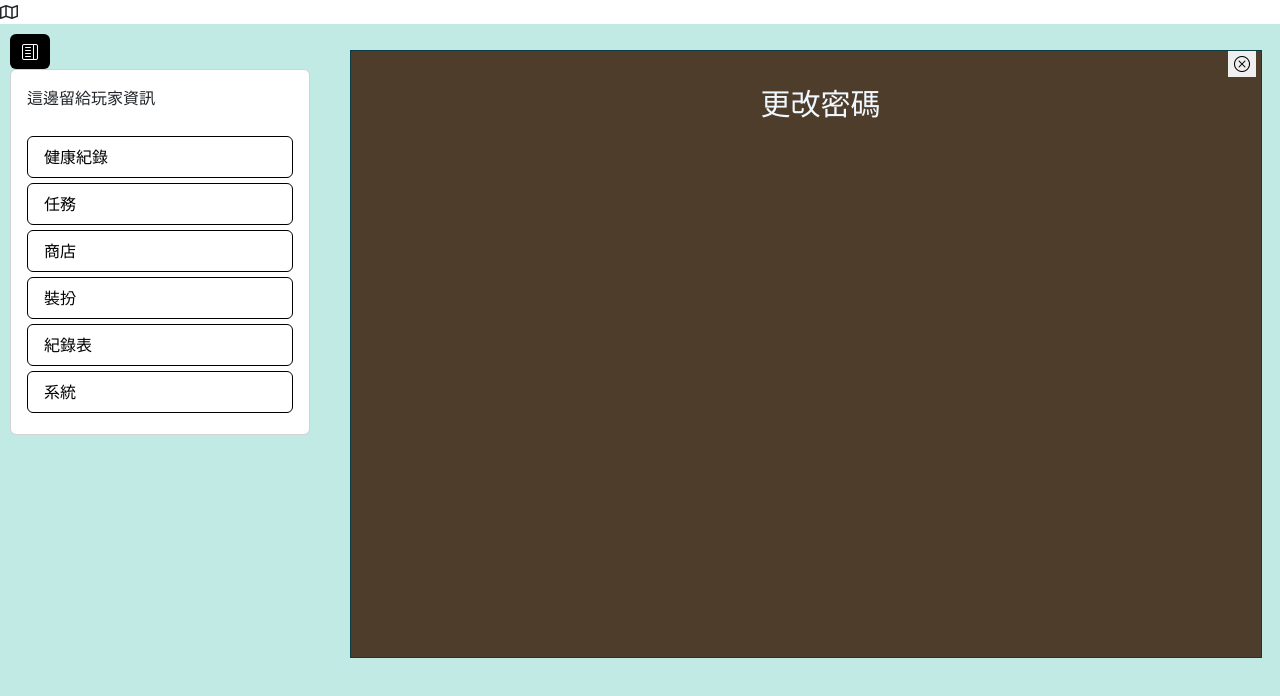
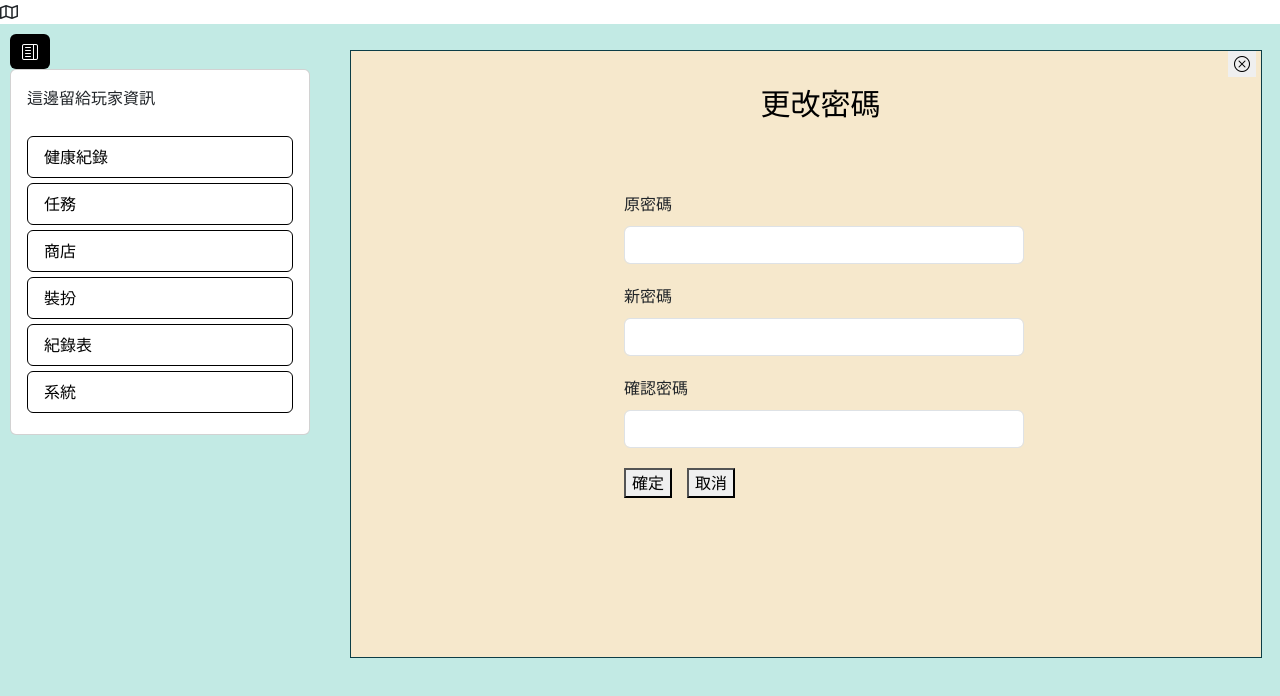
Before and after one commit to oez660oez/GoodByeCouchPotato_Front-End, a Vue app: page /outdoor/system/changepassword in a window 1280 px wide. Shown: the top 696 px of the page. Built offline with nearby package versions, Linux system fonts and the light colour scheme.

Commit message:
第三次合併：新增會員登入與變更密碼

```diff
--- a/package.json
+++ b/package.json
@@ -13,6 +13,8 @@
     "bootstrap": "^5.3.3",
     "bootstrap-icons": "^1.11.3",
     "font-awesome": "^4.7.0",
+    "pinia": "^2.2.4",
+    "pinia-plugin-persistedstate": "^4.1.1",
     "vue": "^3.4.29",
     "vue-router": "^4.4.5"
   },
--- /dev/null
+++ b/src/Stores/PlayerCharacter.js
@@ -0,0 +1,93 @@
+import { defineStore } from "pinia";
+import { ref } from "vue";
+
+export const Playerinformation = defineStore(
+  "UserAccount",
+  () => {
+    //狀態，用來儲存玩家的角色與帳號資訊
+    const playerAccount = ref("");
+    const isLoggedIn = ref(false);
+    const characterID = ref(""); // 保存使用者的角色ID
+    const characterName = ref(""); // 角色名稱
+    const characterLevel = ref(""); // 角色等級
+    const characterExperience = ref(""); // 角色經驗值
+    const characterEnvironment = ref(""); // 角色環境值
+    const characterCoins = ref(""); // 角色金幣
+    const characterTargetWater = ref(""); // 角色目標飲水量
+    const characterTargetStep = ref(""); // 角色目標步數
+    const characterGetEnvironment = ref(""); // 角色前一日結算取得的環境值
+    const characterGetExperience = ref(""); // 角色前一日結算取得的經驗值
+    const characterGetCoins = ref(""); // 角色前一日結算取得的金幣
+    const Head = ref("");
+    const Upper = ref("");
+    const Lower = ref("");
+
+    // 建立一個方法，把資料更新到狀態裡
+    const updatePlayerData = (data) => {
+      playerAccount.value = data.account;
+      isLoggedIn.value = true;
+      characterID.value = data.cId;
+      characterName.value = data.name;
+      characterLevel.value = data.level;
+      characterExperience.value = data.experience;
+      characterEnvironment.value = data.environment;
+      characterCoins.value = data.coins;
+      characterTargetWater.value = data.targetWater;
+      characterTargetStep.value = data.targetStep;
+      characterGetEnvironment.value = data.getEnvironment;
+      characterGetExperience.value = data.getExperience;
+      characterGetCoins.value = data.getCoins;
+    };
+
+    const updateCharacterBody = (data) => {
+      Head.value = data.head;
+      Lower.value = data.lower;
+      Upper.value = data.upper;
+    };
+
+    //設定一個將所有資料清空的方法
+    const logout = () => {
+      Playerinformation.value.PlayerAccount = "";
+      Playerinformation.value.IsLoggedIn = false;
+      Playerinformation.value.CharacterID = "";
+      Playerinformation.value.CharacterName = "";
+      Playerinformation.value.CharacterLevel = "";
+      Playerinformation.value.CharacterExperience = "";
+      Playerinformation.value.CharacterEnvironment = "";
+      Playerinformation.value.CharacterCoins = "";
+      Playerinformation.value.CharacterTargetWater = "";
+      Playerinformation.value.CharacterTargetStep = "";
+      Playerinformation.value.CharacterGetEnvironment = "";
+      Playerinformation.value.CharacterGetExperience = "";
+      Playerinformation.value.CharacterGetCoins = "";
+      Playerinformation.value.Head = "";
+      Playerinformation.value.Upper = "";
+      Playerinformation.value.Lower = "";
+    };
+    // 返回ref及方法，外部才可以引用
+    return {
+      playerAccount,
+      isLoggedIn,
+      characterID,
+      characterName,
+      characterLevel,
+      characterExperience,
+      characterEnvironment,
+      characterCoins,
+      characterTargetWater,
+      characterTargetStep,
+      characterGetEnvironment,
+      characterGetExperience,
+      characterGetCoins,
+      Head,
+      Upper,
+      Lower,
+      updatePlayerData,
+      updateCharacterBody,
+      logout,
+    };
+  },
+  {
+    persist: true, //在這裡啟用pinia持久化
+  }
+);
--- a/src/components/ChangePassword.vue
+++ b/src/components/ChangePassword.vue
@@ -1,5 +1,10 @@
 <script setup>
-   import { useRouter, useRoute } from 'vue-router';
+import { useRouter, useRoute } from "vue-router";
+import { ref } from "vue";
+import { Playerinformation } from "@/Stores/PlayerCharacter";
+const PiniaPlayer = Playerinformation();
+const Base_URL = import.meta.env.VITE_API_BASEURL;
+const API_URL = `${Base_URL}/IndexPlayers/ChangePassword`;
 
 const router = useRouter();
 const route = useRoute();
@@ -12,17 +17,88 @@ const goBack = () => {
     // 否則，使用瀏覽器的後退功能
     router.go(-1);
   }
+};
+
+const renewpassword = ref({
+  playerAccount: PiniaPlayer.playerAccount,
+  oldpassword: "",
+  newpassword: "",
+});
+
+const changepassword = async () => {
+  const checkpassword = $(".checkpassword").val();
+  const passwordPattern = /^(?=.*[0-9])(?=.*[a-zA-Z])[A-Za-z0-9]{6,30}$/; //用斜線來定義正則表達式，用引號會變成字串，就無法使用test
+  $(".checknewmatch").html("");
+  $(".checknewpassword").html(""); //先清空之前的所有訊息
+
+  if (passwordPattern.test(renewpassword.value.newpassword)) {
+    if (checkpassword == renewpassword.value.newpassword) {
+      const changeform = new FormData(document.renewpassword);
+      const response = await fetch(API_URL, {
+        method: "POST",
+        body: changeform,
+      });
+      if (response.ok) {
+        var serverrespone = await response.json();
+        alert(serverrespone.message);
+        goBack();
       }
+    } else {
+      $(".checknewmatch").html("確認密碼與新密碼不相符");
+    }
+  } else {
+    $(".checknewpassword").html("請輸入英數字混合，6-30位數");
+  }
+};
 </script>
 
 <template>
   <div id="feedbackborder">
     <p id="title">更改密碼</p>
-        <button id="back" class="bi bi-x-circle" @click="goBack" ></button>
-    <form action="" >
+    <button id="back" class="bi bi-x-circle" @click="goBack"></button>
+    <form
+      name="renewpassword"
+      class="changepasswordform"
+      @submit.prevent="changepassword"
+    >
       <div>
-
+        <input
+          id="Account"
+          name="Account"
+          hidden
+          v-model.trim="renewpassword.playerAccount"
+        />
       </div>
+      <div>
+        <label for="OldPassword">原密碼</label>
+        <input
+          type="password"
+          id="OldPassword"
+          name="OldPassword"
+          v-model.trim="renewpassword.oldpassword"
+          class="form-control"
+          required
+        />
+      </div>
+      <div>
+        <label for="NewPassword">新密碼</label>
+        <input
+          type="password"
+          id="NewPassword"
+          name="NewPassword"
+          v-model.trim="renewpassword.newpassword"
+          class="form-control"
+          required
+        />
+        <div class="text-danger checknewpassword"></div>
+      </div>
+      <div>
+        <label for="NewPassword">確認密碼</label>
+        <input type="password" class="form-control checkpassword" required />
+        <div class="text-danger checknewmatch"></div>
+      </div>
+      <button type="submit">確定</button>
+      <button @click="goBack" type="reset">取消</button>
     </form>
   </div>
 </template>
@@ -30,7 +106,7 @@ const goBack = () => {
 <style lang="css" scoped>
 #feedbackborder {
   border: 1px solid rgb(12, 61, 70);
-    background-color: rgb(79, 61, 44);
+  background-color: rgb(246, 232, 204);
   width: 912px;
   height: 608px;
   position: fixed;
@@ -39,16 +115,31 @@ const goBack = () => {
 }
 #back {
   position: absolute;
-    border:none;
+  border: none;
   top: 0px;
   right: 5px;
   z-index: 1;
 }
-#title{
+#title {
   font-size: 30px;
-    color: aliceblue;
+  color: rgb(0, 0, 0);
   position: absolute;
   top: 30px;
   left: 45%;
 }
+.changepasswordform {
+  height: 100px;
+  width: 400px;
+  position: absolute;
+  top: 20%;
+  left: 30%;
+}
+.changepasswordform label {
+  padding-top: 20px;
+  padding-bottom: 10px;
+}
+.changepasswordform button {
+  margin-top: 20px;
+  margin-right: 15px;
+}
 </style>
--- a/src/main.js
+++ b/src/main.js
@@ -1,5 +1,9 @@
-import { createApp } from 'vue'
-import App from './App.vue'
-import router from './router'
+import { createApp } from "vue";
+import App from "./App.vue";
+import router from "./router";
+import { createPinia } from "pinia";
+import piniaPluginPersistedstate from "pinia-plugin-persistedstate"; //將pinai數據塞進localstrage
 
-createApp(App).use(router).mount('#app')
+const pinia = createPinia();
+createApp(App).use(pinia).use(router).mount("#app");
+pinia.use(piniaPluginPersistedstate);
--- a/src/views/SystemView.vue
+++ b/src/views/SystemView.vue
@@ -1,5 +1,5 @@
 <script setup>
-import { useRouter, useRoute } from 'vue-router';
+import { useRouter, useRoute } from "vue-router";
 
 const router = useRouter();
 const route = useRoute();
@@ -12,15 +12,34 @@ const goBack = () => {
     // 否則，使用瀏覽器的後退功能
     router.go(-1);
   }
-}
+};
 </script>
 
 <template>
   <div id="formborder">
+    <div>
+      <RouterLink
+        :to="{
+          name: $route.name.startsWith('in-')
+            ? 'in-changepassword'
+            : 'out-changepassword',
+          params: { ...$route.params },
+        }"
+      >
+        <button class="sysbtnchange">更改密碼</button></RouterLink
+      >
+    </div>
 
-        <RouterLink :to="{name: $route.name.startsWith('in-') ? 'in-changepassword' : 'out-changepassword',   params: { ...$route.params }}"> <button class="sysbtnchange">更改密碼 </button></RouterLink>
-
-        <RouterLink  :to="{name: $route.name.startsWith('in-') ? 'in-systemfeedback' : 'out-systemfeedback',   params: { ...$route.params }}"> <button class="sysbtnfeed">聯絡我們 </button></RouterLink>
+    <RouterLink
+      :to="{
+        name: $route.name.startsWith('in-')
+          ? 'in-systemfeedback'
+          : 'out-systemfeedback',
+        params: { ...$route.params },
+      }"
+    >
+      <button class="sysbtnfeed">聯絡我們</button></RouterLink
+    >
 
     <button id="backbtn" class="bi bi-x-circle" @click="goBack"></button>
   </div>
@@ -30,7 +49,6 @@ const goBack = () => {
 </template>
 
 <style lang="css" scoped>
-
 #formborder {
   /* display: flex;
     justify-content: flex-end; */
@@ -42,7 +60,7 @@ const goBack = () => {
   top: 50px;
   left: 350px;
 }
-.sysbtnchange{
+.sysbtnchange {
   position: absolute;
   size: 16px;
   color: rgb(153, 42, 42);
@@ -52,7 +70,7 @@ const goBack = () => {
   left: 45%;
 }
 
-.sysbtnfeed{
+.sysbtnfeed {
   position: absolute;
   size: 16px;
   color: rgb(153, 42, 42);
@@ -64,7 +82,7 @@ const goBack = () => {
 
 #backbtn {
   position: absolute;
-    border:none;
+  border: none;
   top: 0px;
   right: 5px;
   z-index: 1;
```
Also changed, not shown: src/views/IndexView.vue (+40 -9 lines), 1 other file (tests, documents, lock files or other folders). Lines whose indentation alone changed are shown as unchanged.
